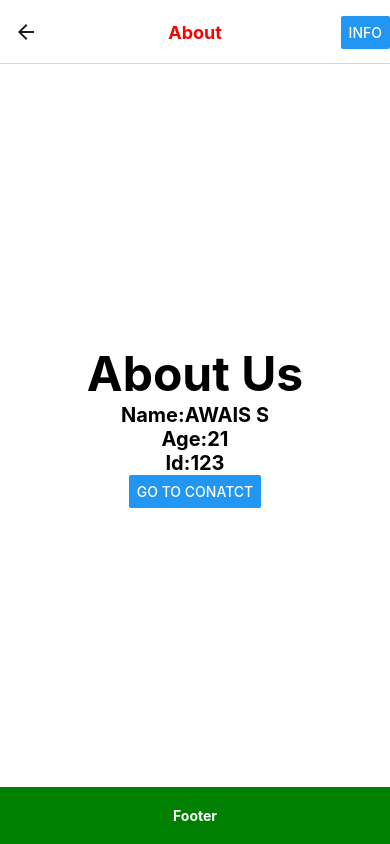
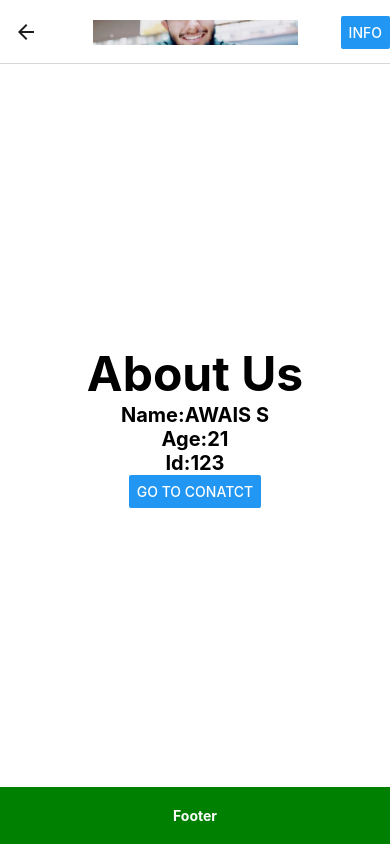
Before and after one commit to awais882s/MySecondApp, a React Native app: screen / in a window 390 px wide. Both pictures are taken after a click on the button "GO TO ABOUT". Built offline with nearby package versions, Linux system fonts and the light colour scheme.

Commit message:
add logo

```diff
--- a/src/navigations/AppNavigators.js
+++ b/src/navigations/AppNavigators.js
@@ -1,5 +1,5 @@
 import React from 'react'
-import { Button } from 'react-native';
+import { Button, Image } from 'react-native';
 import { NavigationContainer } from '@react-navigation/native'
 import { createNativeStackNavigator } from '@react-navigation/native-stack';
 import Home from "../screens/Frontend/Home"
@@ -8,6 +8,9 @@ import Contact from "../screens/Frontend/Contact"
 import Footer from '../components/Footer';
 import Header from "../components/Header"
 const Stack = createNativeStackNavigator();
+const LogoImage = () => {
+    return <Image source={require("../Assets/Images/logo.jpg")} style={{ width: 205, height: 25 }} />
+}
 
 export default function AppNavigators() {
     return (
@@ -27,12 +30,14 @@ export default function AppNavigators() {
                     headerTitleAlign: "center"
                 }} component={Home} />
                 <Stack.Screen name="About" component={About}
+
                     options={{
+                        headerTitle: () => <LogoImage />,
                         headerRight: () => (
                             <Button
                                 onPress={() => alert('This is a button!')}
                                 title="Info"
-                                // color="pink"
+                            // color="pink"
                             />
                         )
                     }}
```
